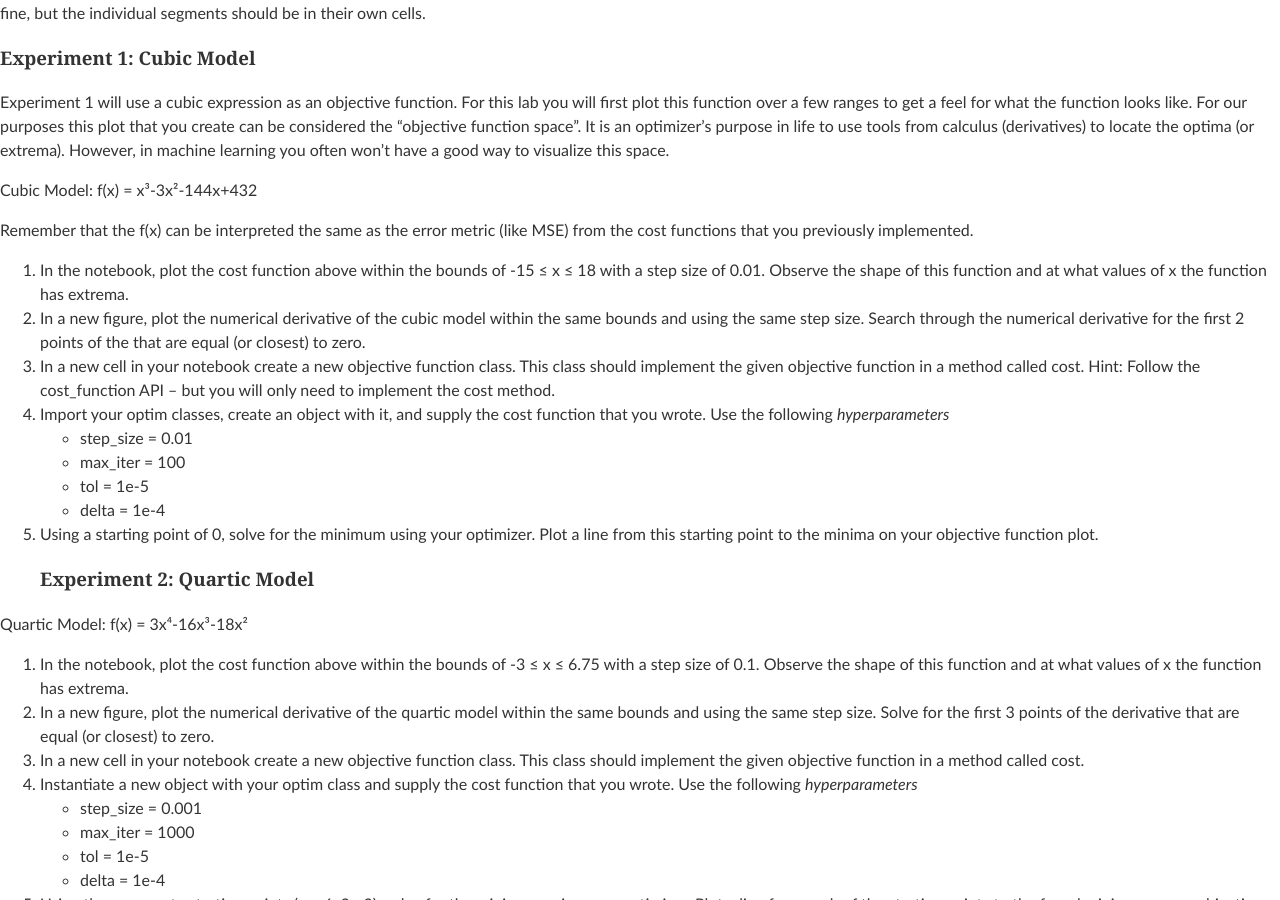
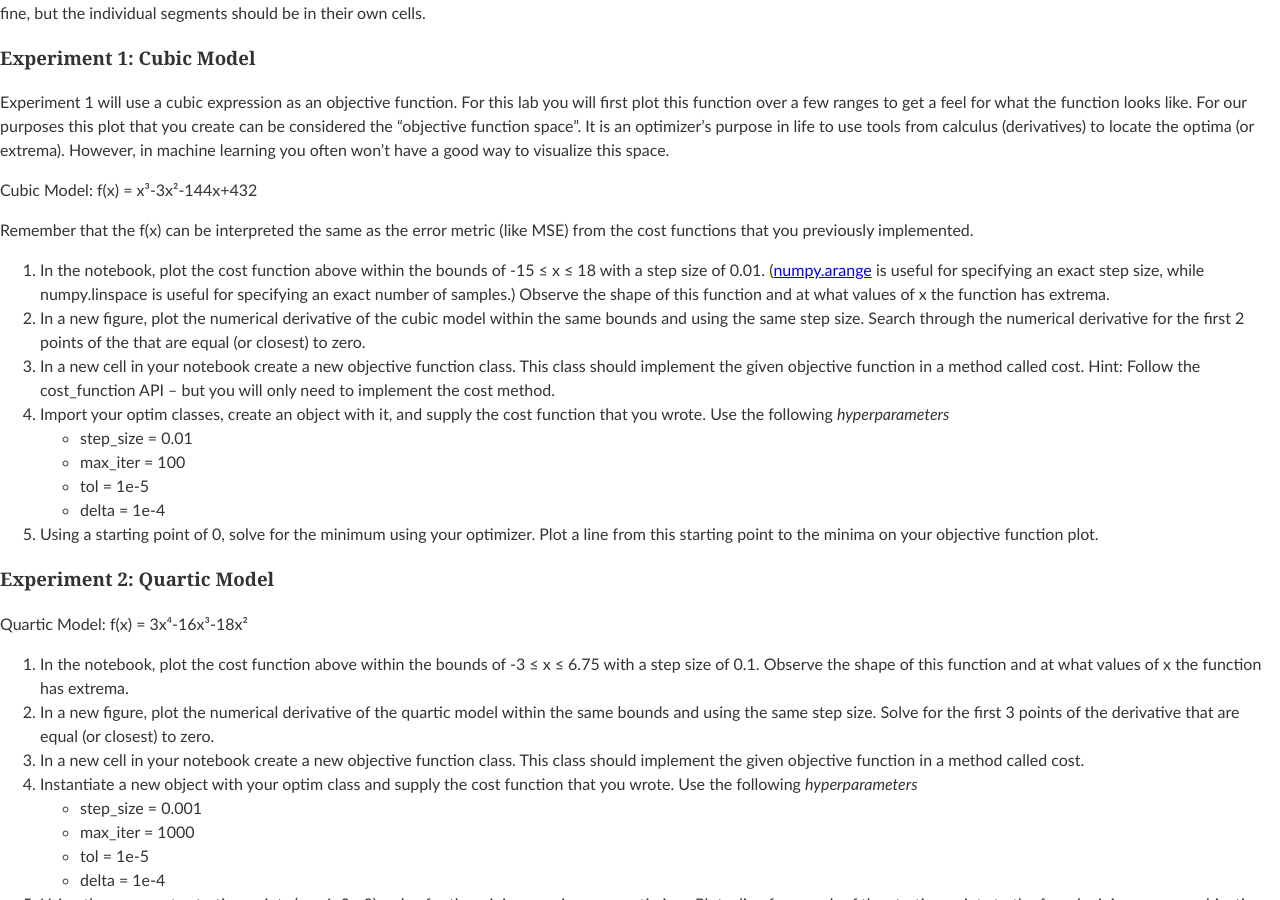
Before and after one commit to edurant/edurant.github.io, a Jekyll site: the page built from courses/csc4601/lab/11/index.md, in a window 1280 px wide and 900 px high, scrolled down 1756 px. Built offline with Jekyll 4.4.1, drawn with Linux system fonts in a browser that asks for light colours.

Commit message:
CSC5601 Week 11 Lab: more documentation

```diff
--- a/courses/csc4601/lab/11/index.md
+++ b/courses/csc4601/lab/11/index.md
@@ -62,7 +62,7 @@ Experiment 1 will use a cubic expression as an objective function. For this lab
 Cubic Model: f(x) = x³-3x²-144x+432
 
 Remember that the f(x) can be interpreted the same as the error metric (like MSE) from the cost functions that you previously implemented.
-1. In the notebook, plot the cost function above within the bounds of -15 ≤ x ≤ 18 with a step size of 0.01. Observe the shape of this function and at what values of x the function has extrema.
+1. In the notebook, plot the cost function above within the bounds of -15 ≤ x ≤ 18 with a step size of 0.01. ([numpy.arange](https://numpy.org/doc/stable/reference/generated/numpy.arange.html) is useful for specifying an exact step size, while numpy.linspace is useful for specifying an exact number of samples.) Observe the shape of this function and at what values of x the function has extrema.
 2. In a new figure, plot the numerical derivative of the cubic model within the same bounds and using the same step size. Search through the numerical derivative for the first 2 points of the that are equal (or closest) to zero.
 3. In a new cell in your notebook create a new objective function class. This class should implement the given objective function in a method called cost. Hint: Follow the cost_function API – but you will only need to implement the cost method.
 4. Import your optim classes, create an object with it, and supply the cost function that you wrote. Use the following *hyperparameters*
@@ -71,6 +71,7 @@ Remember that the f(x) can be interpreted the same as the error metric (like MSE
    - tol = 1e-5
    - delta = 1e-4
 5. Using a starting point of 0, solve for the minimum using your optimizer. Plot a line from this starting point to the minima on your objective function plot.
+
 ### Experiment 2: Quartic Model
 
 Quartic Model: f(x) = 3x⁴-16x³-18x²
```
